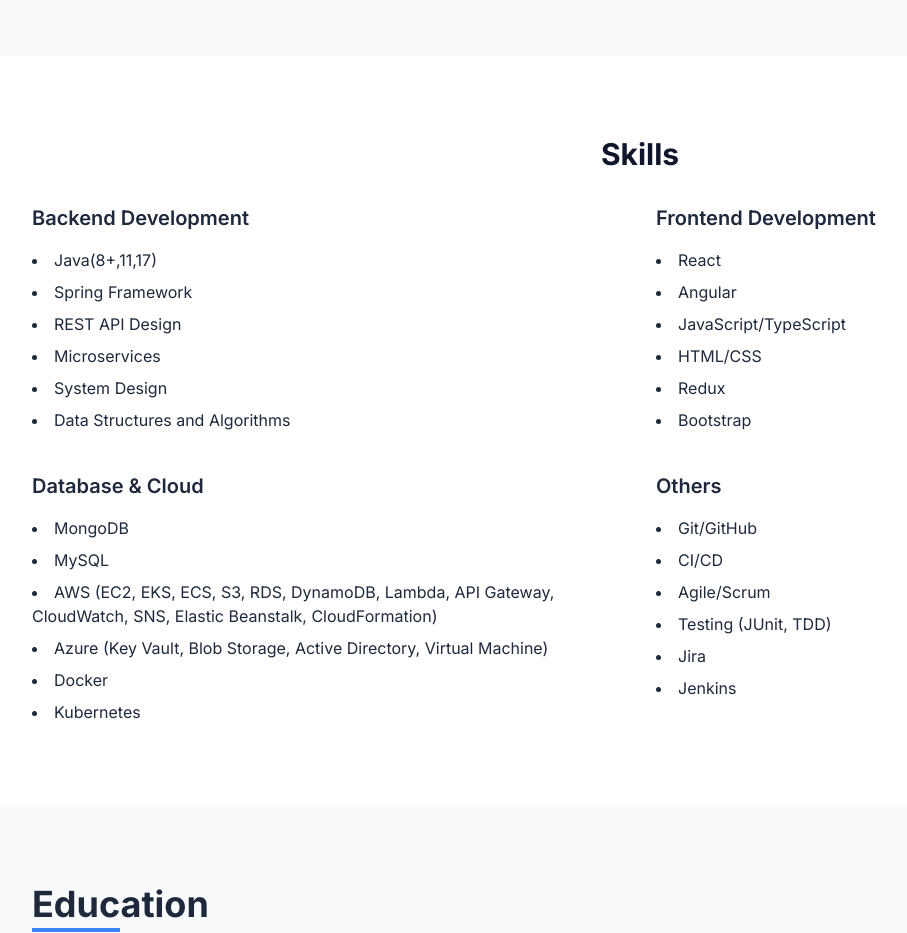
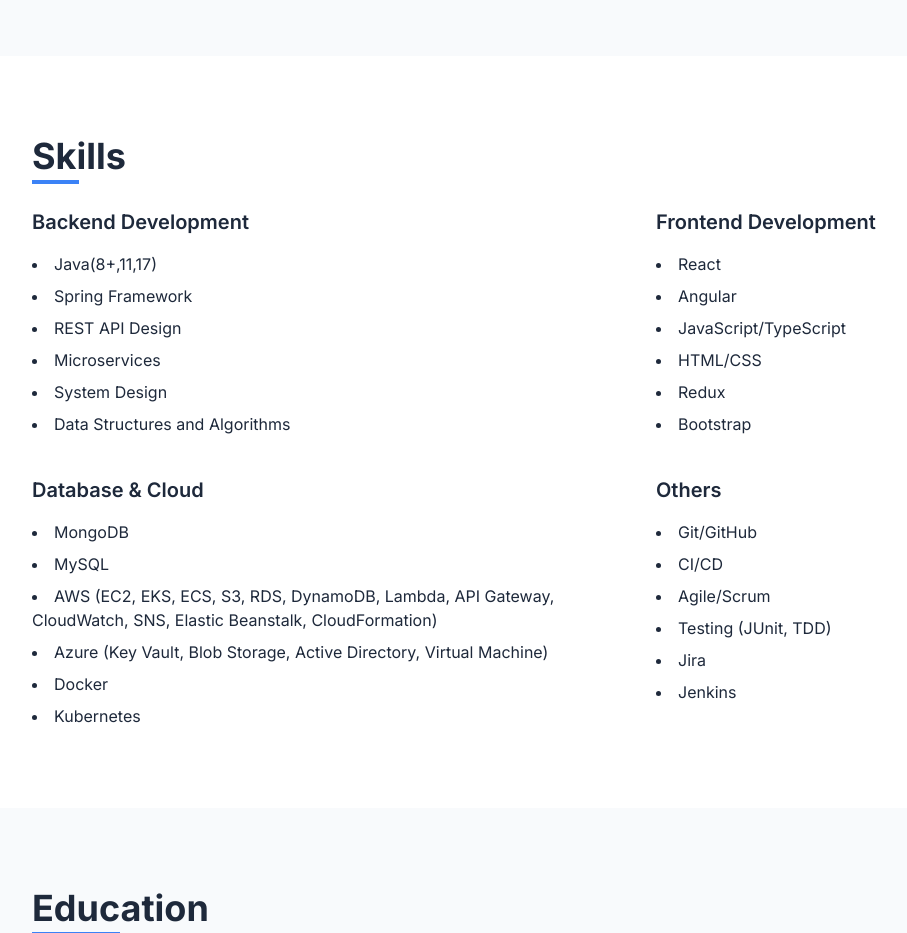
Before and after one commit to Surendra-Devireddy/Surendra-Devireddy.github.io, a React (Vite) app: page / in a window 1280 px wide. Shown: the part 3380-4313 px from the top of the page, without its empty margins (0-907 px from the left). Built offline with nearby package versions, Linux system fonts and the light colour scheme.

Commit message:
Made changes

```diff
--- a/src/components/Skills.tsx
+++ b/src/components/Skills.tsx
@@ -48,7 +48,7 @@ const Skills: React.FC = () => {
   return (
     <section id="skills" className="section bg-white dark:bg-slate-900">
       <div className="container mx-auto">
-        <h2 className="text-3xl font-bold mb-8 text-center text-slate-900 dark:text-white">Skills</h2>
+        <h2 className="section-title">Skills</h2>
         <div className="space-y-10">
           {groupedSkills.map((group, groupIndex) => (
             <div key={groupIndex} className="grid grid-cols-1 md:grid-cols-2 gap-8">
```
